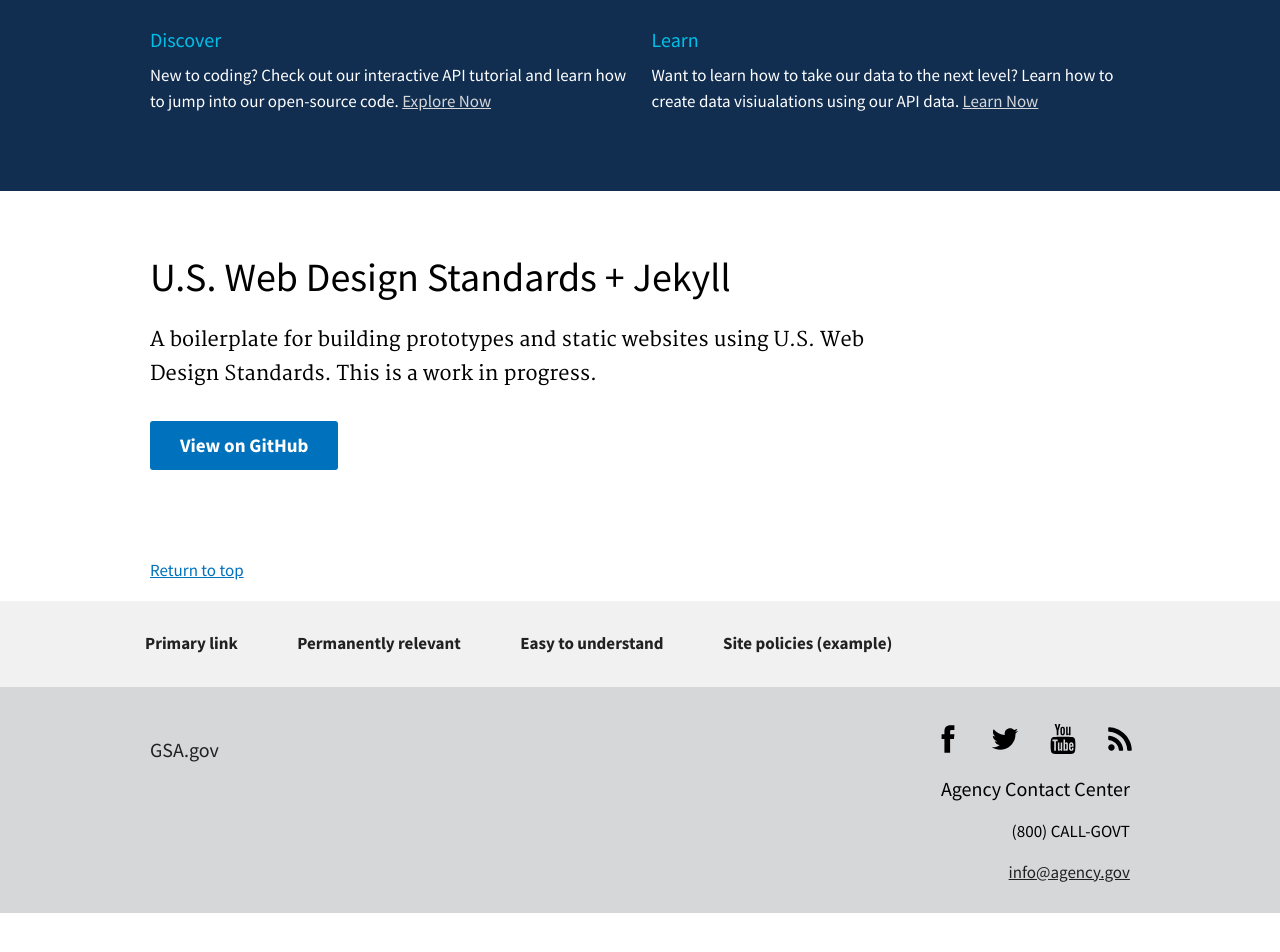
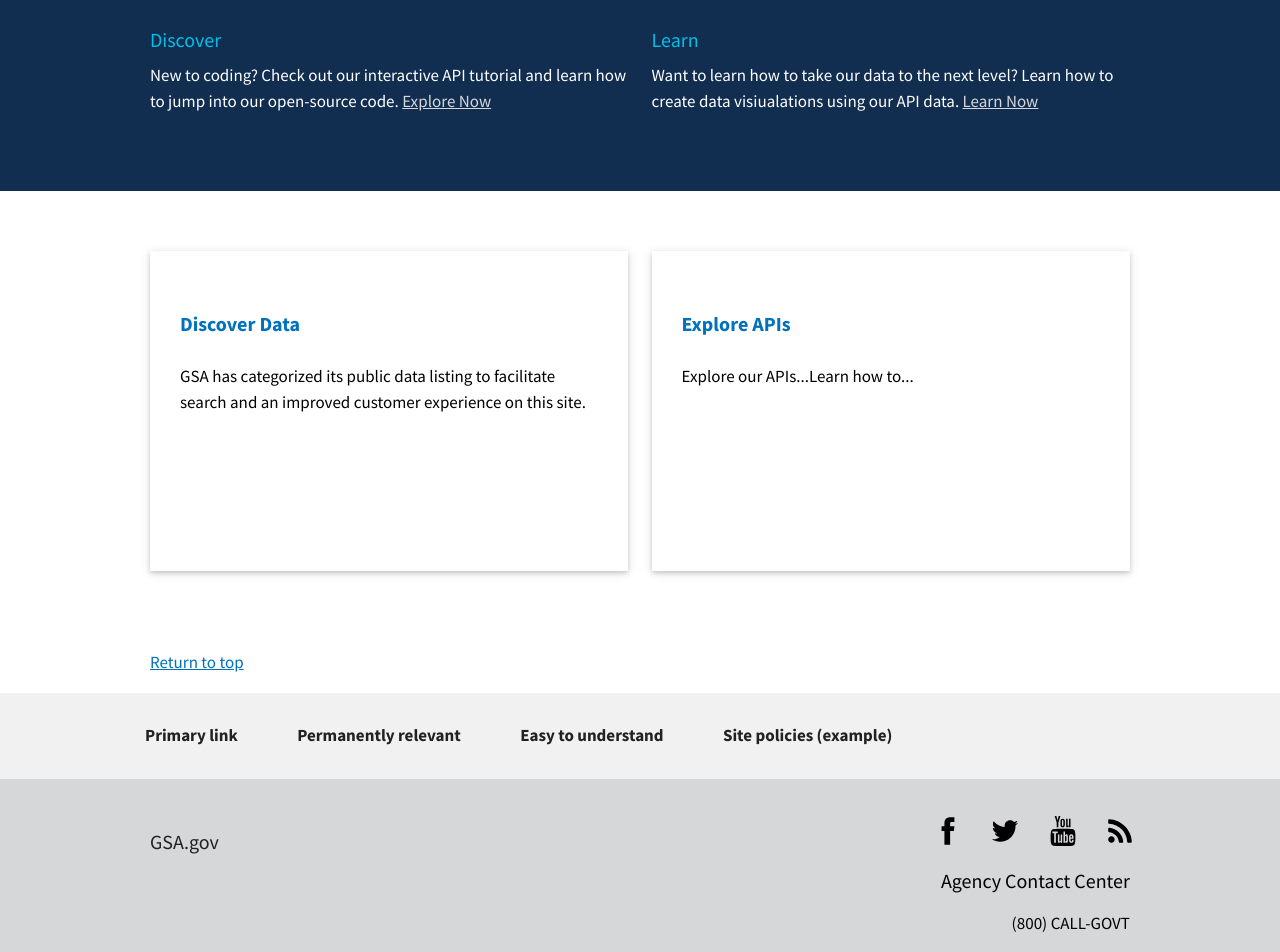
Before and after one commit to bah-interactivemedia/bah-grace-hopper, a Jekyll site: the page built from index.html, in a window 1280 px wide. Shown: the part 490-1442 px from the top of the page. Built offline with Jekyll 4.4.1, drawn with Linux system fonts in a browser that asks for light colours; before the commit the page ends 1403 px from its top, so only the background shows below that.

Commit message:
updated home page

```diff
--- a/assets/stylesheets/_style.scss
+++ b/assets/stylesheets/_style.scss
@@ -3,6 +3,26 @@ body, h1, h2, h3, h4, h5, h6 {
 }
 h1, h2, h3, h4, h5, h6 {
 	font-weight: normal;
+}
+
+// HOME PAGE
+.home {
+	 main .usa-section {
+	 	padding-left: 0;
+	 	padding-right: 0;
+	 }
+	 main .usa-media-block-inner {
+	 	padding: 3rem;
+	 	box-shadow: 0 2px 4px 0 rgba(0,0,0,0.16),0 2px 10px 0 rgba(0,0,0,0.12)!important;
+	 	.usa-media_block-header h4 {
+	 		color: $color-primary;
+	 		font-size: 2rem;
+	 		font-weight: bold;
+	 	}
+	 	@media screen and (min-width: 481px){
+	 		height: 320px;
+	 	}
+	 }
 }
 
 // INTERIOR PAGE
--- a/index.html
+++ b/index.html
@@ -2,6 +2,32 @@
 layout: gsa-landing
 ---
 
-    <h1 class="hero__primary-heading">U.S. Web Design Standards + Jekyll</h1>
+<!--     <h1 class="hero__primary-heading">U.S. Web Design Standards + Jekyll</h1>
     <p class="usa-font-lead">A boilerplate for building prototypes and static websites using U.S. Web Design Standards. This is a work in progress.</p>
     <p><a href="https://github.com/jaredcunha/uswds-jekyll" class="usa-button usa-button-big">View on GitHub</a></p>
+ -->
+
+ <!-- <section class="usa-section usa-graphic_list"> -->
+    <div class="usa-grid usa-graphic_list-row">
+      <div class="usa-width-one-half usa-media_block">
+      <div class="usa-media-block-inner">
+        <div class="usa-media_block-header">
+          <h4>Discover Data</h4>
+        </div>
+        <div class="usa-media_block-body">
+          <p>GSA has categorized its public data listing to facilitate search and an improved customer experience on this site.</p>
+        </div>
+        </div>
+      </div>
+      <div class="usa-width-one-half usa-media_block">
+      <div class="usa-media-block-inner">
+        <div class="usa-media_block-header">
+          <h4>Explore APIs</h4>
+        </div>
+        <div class="usa-media_block-body">
+          <p>Explore our APIs...Learn how to...</p>
+        </div>
+        </div>
+      </div>
+    </div>
+<!-- </section> -->
```
